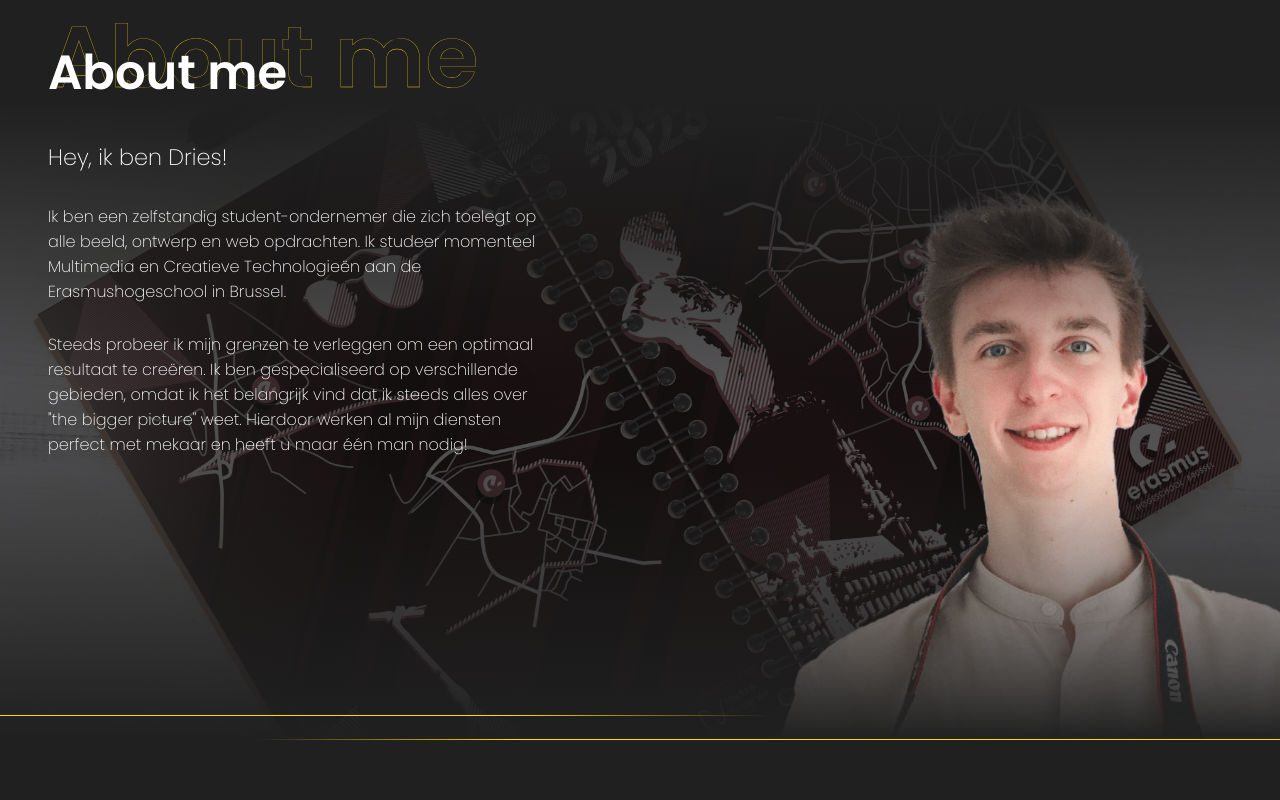
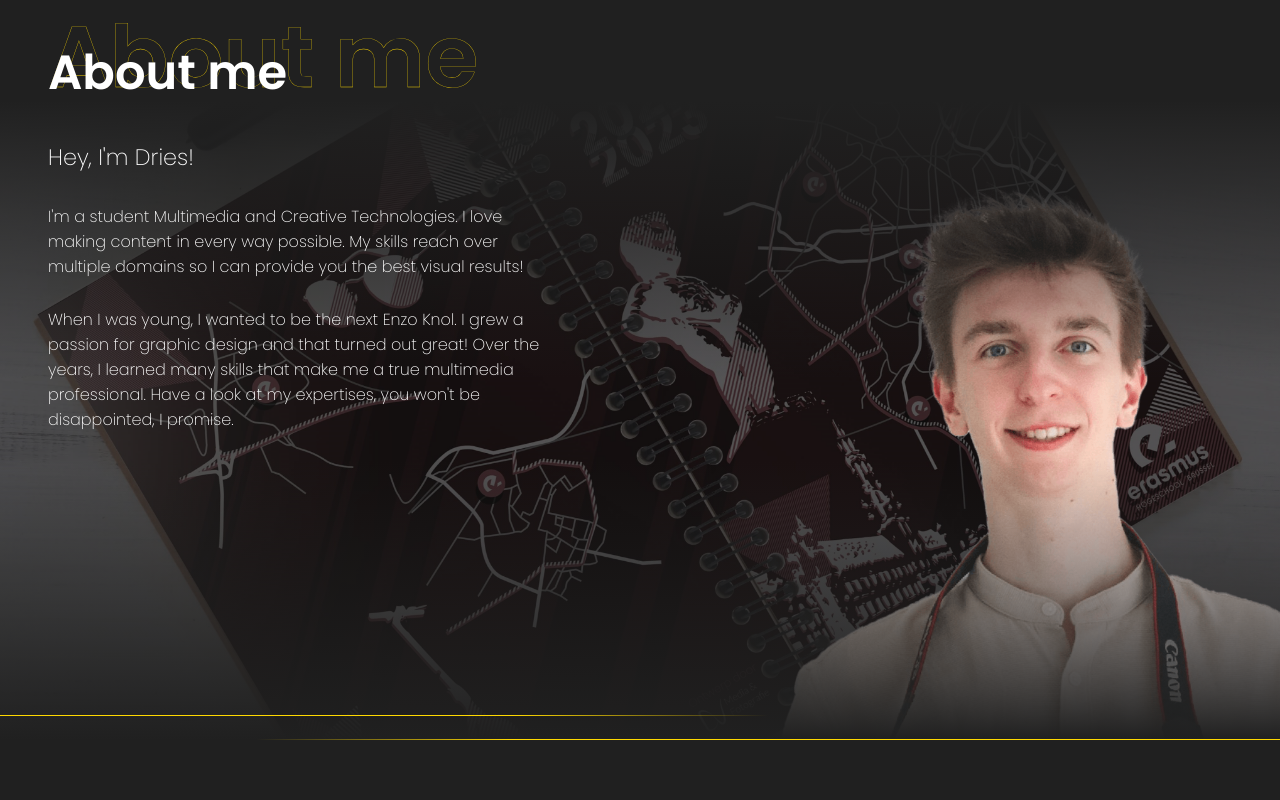
Before and after one commit to DriesVanmierlo/portfolio-site, a React (Create React App) app: page / in a window 1280 px wide. Shown: the part 820-1620 px from the top of the page. Built offline with nearby package versions, Linux system fonts and the light colour scheme; grey boxes are pictures that could not be loaded.

Commit message:
project: changed hero movie and updated about me text

```diff
--- a/src/screens/AboutScreen.js
+++ b/src/screens/AboutScreen.js
@@ -50,9 +50,9 @@ function AboutScreen() {
         <div className="about-content-container">
 
             <SectionTitle title='About me' />
-            <motion.h2 ref={ref} animate={animationSubtitle} className='about-hey'>Hey, ik ben Dries!</motion.h2>
-            <motion.p animate={animationText} className='about-text'>Ik ben een zelfstandig student-ondernemer die zich toelegt op alle beeld, ontwerp en web opdrachten. Ik studeer momenteel Multimedia en Creatieve Technologieën aan de Erasmushogeschool in Brussel.</motion.p>
-            <motion.p animate={animationText} className='about-text'>Steeds probeer ik mijn grenzen te verleggen om een optimaal resultaat te creëren. Ik ben gespecialiseerd op verschillende gebieden, omdat ik het belangrijk vind dat ik steeds alles over "the bigger picture" weet. Hierdoor werken al mijn diensten perfect met mekaar en heeft u maar één man nodig!</motion.p>
+            <motion.h2 ref={ref} animate={animationSubtitle} className='about-hey'>Hey, I'm Dries!</motion.h2>
+            <motion.p animate={animationText} className='about-text'>I'm a student Multimedia and Creative Technologies. I love making content in every way possible. My skills reach over multiple domains so I can provide you the best visual results!</motion.p>
+            <motion.p animate={animationText} className='about-text'>When I was young, I wanted to be the next Enzo Knol. I grew a passion for graphic design and that turned out great! Over the years, I learned many skills that make me a true multimedia professional. Have a look at my expertises, you won't be disappointed, I promise.</motion.p>
         </div>
         <AnimatedProfile />
 
--- a/src/screens/BannerScreen.js
+++ b/src/screens/BannerScreen.js
@@ -14,7 +14,7 @@ function BannerScreen() {
     <div id='home' className='banner-screen-container'>
 
         {/* <BackgroundImage className='banner-screen-background' image={background_placeholder} opacity={0.7} /> */}
-        <video src="https://res.cloudinary.com/dijwniqzx/video/upload/v1664633478/DV%20Media%20en%20Fotografie/Website/Aftermovie_BalTropical22_V3_Trim_a0yajk.mp4" autoPlay muted loop className="hero-video" type="video/mp4"/>
+        <video src="https://res.cloudinary.com/dijwniqzx/video/upload/v1670943816/Hero-Movie-V1_frm2tw.mp4" autoPlay muted loop className="hero-video" type="video/mp4"/>
         <div className='banner-screen-content-container'>
             <ScrollParallax>
             <div className='banner-vanmierlo'>Vanmierlo</div>
```
